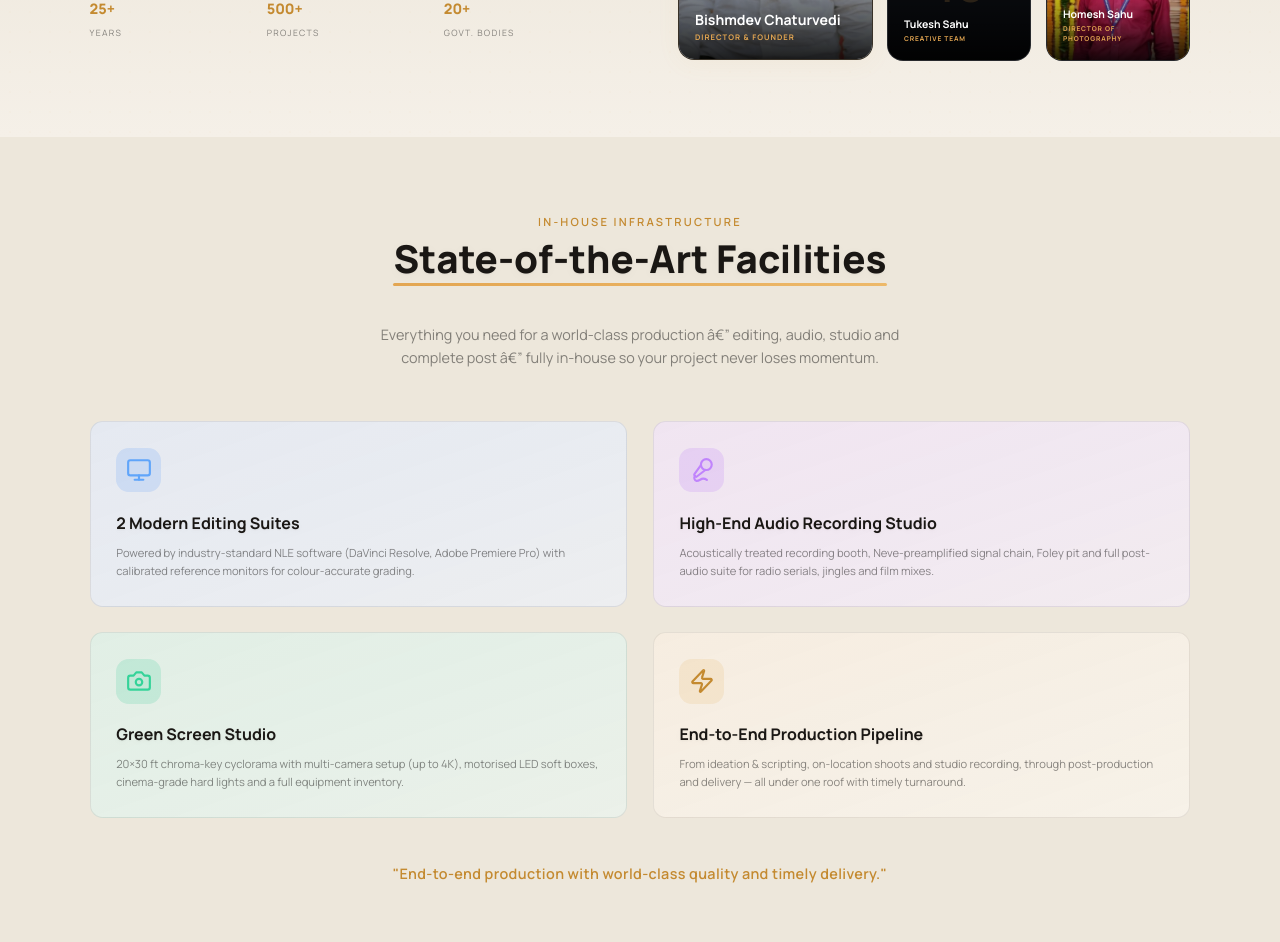
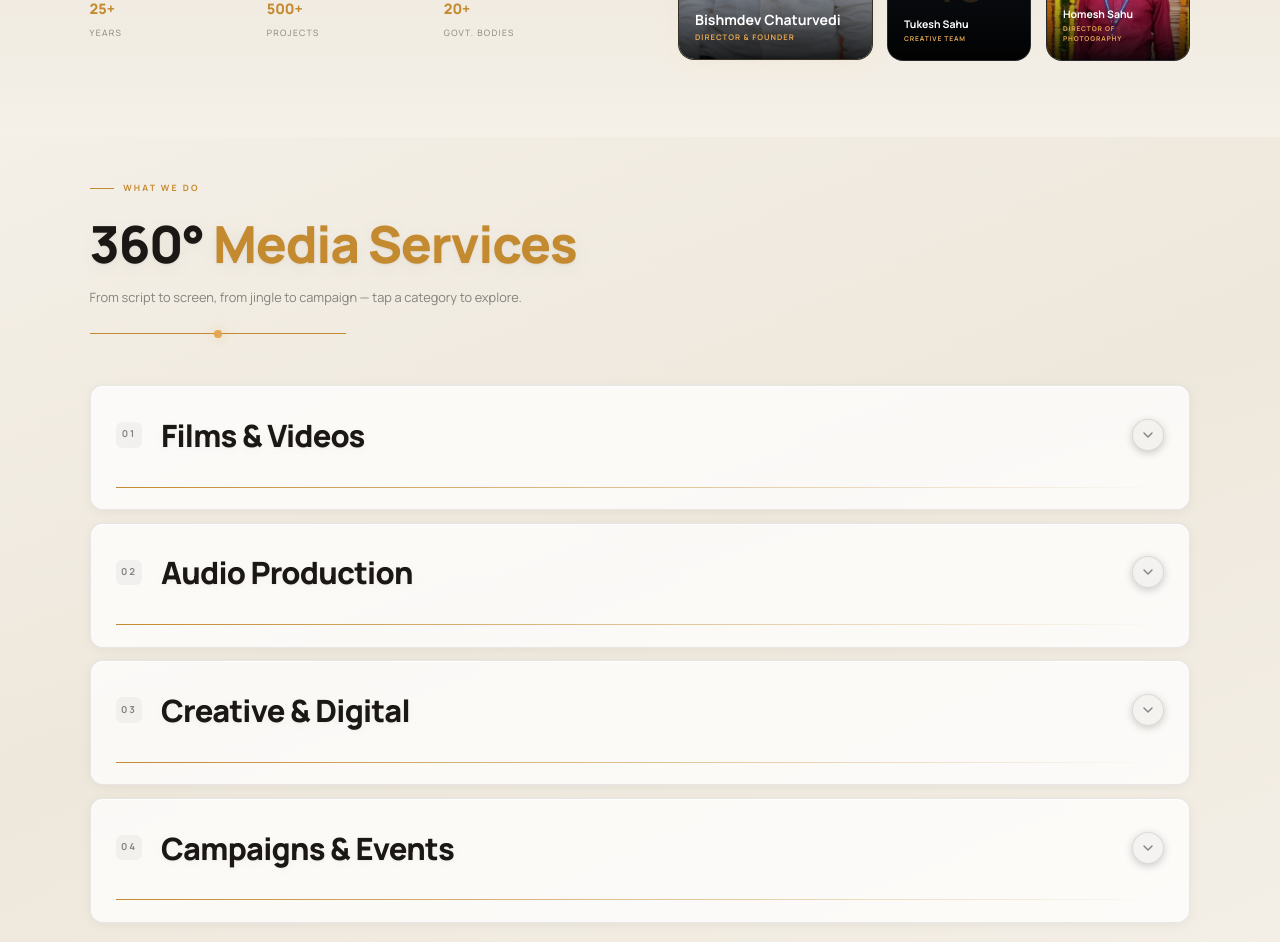
Before and after one commit to soubhagyadevchaturvedicse24-hub/BSR-Filmss, a Next.js app: page / in a window 1280 px wide. Shown: the part 2800-3742 px from the top of the page. Built offline with nearby package versions, Linux system fonts and the light colour scheme.

Commit message:
feat: remove In-House Infrastructure / Facilities section

```diff
--- a/src/app/page.tsx
+++ b/src/app/page.tsx
@@ -9,7 +9,6 @@ const Works = dynamic(() => import("@/components/Works"), { ssr: true });
 const About = dynamic(() => import("@/components/About"), { ssr: true });
 const Services = dynamic(() => import("@/components/Services"), { ssr: true });
 const Clients = dynamic(() => import("@/components/Clients"), { ssr: true });
-const Facilities = dynamic(() => import("@/components/Facilities"), { ssr: true });
 const Contact = dynamic(() => import("@/components/Contact"), { ssr: true });
 
 /**
@@ -17,12 +16,11 @@ const Contact = dynamic(() => import("@/components/Contact"), { ssr: true });
  *
  * Section Order:
  *  1. Hero (Canvas scroll-driven frame sequence)
- *  2. Selected Works / Showreel
- *  3. About Us & Vision
- *  4. State-of-the-Art Facilities
+ *  2. Clients & Partners (liquid glass over logo video)
+ *  3. Selected Works / Showreel
+ *  4. About Us & Team
  *  5. 360° Media Services
- *  6. Clients & Partners (liquid glass over logo video)
- *  7. Contact / Project Brief + Footer
+ *  6. Contact / Project Brief + Footer
  *
  * Note: "Why Choose BSR Films" liquid glass cards are embedded in the
  * Hero end-overlay — they appear over the final waterfall frame as a hook.
@@ -52,10 +50,7 @@ export default function Home() {
       {/* ── 4. About Us & Team ──────────────────────────────────────────────────── */}
       <About />
 
-      {/* ── 5. State-of-the-Art Facilities ────────────────────────────── */}
-      <Facilities />
-
-      {/* ── 6. 360° Media Services ─────────────────────────────────────────────── */}
+      {/* ── 5. 360° Media Services ─────────────────────────────────────────────── */}
       <Services />
 
       {/* ── 7. Contact + Footer ─────────────────────────────────────────── */}
--- a/src/components/Facilities.tsx
+++ /dev/null
@@ -1,129 +0,0 @@
-"use client";
-
-import { useRef, useState, useEffect } from "react";
-import { motion, useInView } from "framer-motion";
-import { Monitor, Mic2, Camera, Zap } from "lucide-react";
-
-const facilities = [
-  {
-    icon: Monitor,
-    title: "2 Modern Editing Suites",
-    body: "Powered by industry-standard NLE software (DaVinci Resolve, Adobe Premiere Pro) with calibrated reference monitors for colour-accurate grading.",
-    accent: "from-blue-500/10 to-blue-600/5",
-    iconBg: "bg-blue-500/15 text-blue-400",
-    border: "hover:border-blue-500/30",
-  },
-  {
-    icon: Mic2,
-    title: "High-End Audio Recording Studio",
-    body: "Acoustically treated recording booth, Neve-preamplified signal chain, Foley pit and full post-audio suite for radio serials, jingles and film mixes.",
-    accent: "from-purple-500/10 to-purple-600/5",
-    iconBg: "bg-purple-500/15 text-purple-400",
-    border: "hover:border-purple-500/30",
-  },
-  {
-    icon: Camera,
-    title: "Green Screen Studio",
-    body: "20×30 ft chroma-key cyclorama with multi-camera setup (up to 4K), motorised LED soft boxes, cinema-grade hard lights and a full equipment inventory.",
-    accent: "from-emerald-500/10 to-emerald-600/5",
-    iconBg: "bg-emerald-500/15 text-emerald-400",
-    border: "hover:border-emerald-500/30",
-  },
-  {
-    icon: Zap,
-    title: "End-to-End Production Pipeline",
-    body: "From ideation & scripting, on-location shoots and studio recording, through post-production and delivery — all under one roof with timely turnaround.",
-    accent: "from-[#E3A652]/10 to-[#E3A652]/5",
-    iconBg: "bg-[#E3A652]/15 text-[#E3A652]",
-    border: "hover:border-[#E3A652]/30",
-  },
-];
-
-/** Stagger multiplier: faster on mobile (single-column) to reduce perceived lag */
-const STAGGER_DESKTOP = 0.13;
-const STAGGER_MOBILE = 0.08;
-
-const makeCardVariants = (stagger: number, mobile: boolean) => ({
-  hidden: { opacity: 0, y: mobile ? 16 : 40 },
-  visible: (i: number) => ({
-    opacity: 1,
-    y: 0,
-    transition: { duration: mobile ? 0.35 : 0.75, delay: i * stagger, ease: [0.22, 1, 0.36, 1] },
-  }),
-});
-
-export default function Facilities() {
-  const sectionRef = useRef<HTMLElement>(null);
-  const inView = useInView(sectionRef, { once: true, margin: "-80px" });
-  const [isMobile, setIsMobile] = useState(false);
-
-  useEffect(() => {
-    setIsMobile(window.innerWidth < 768);
-  }, []);
-
-  const cardVariants = makeCardVariants(isMobile ? STAGGER_MOBILE : STAGGER_DESKTOP, isMobile);
-
-  return (
-    <section
-      id="facilities"
-      ref={sectionRef}
-      className="section-padding bg-secondary-var"
-      aria-label="BSR Films state-of-the-art facilities"
-    >
-      <div className="max-w-screen-xl mx-auto">
-        {/* Header */}
-        <motion.div
-          initial={isMobile ? { opacity: 0, y: 12 } : { opacity: 0, y: 30 }}
-          animate={inView ? { opacity: 1, y: 0 } : {}}
-          transition={{ duration: isMobile ? 0.35 : 0.8 }}
-          className="text-center mb-16"
-        >
-          <p className="text-[#E3A652] text-sm font-semibold tracking-[0.2em] uppercase mb-3">
-            In-House Infrastructure
-          </p>
-          <h2 className="text-4xl md:text-5xl font-extrabold text-white gold-underline mx-auto inline-block mb-6">
-            State-of-the-Art Facilities
-          </h2>
-          <p className="text-gray-400 text-lg max-w-2xl mx-auto mt-8 leading-relaxed">
-            Everything you need for a world-class production â€” editing, audio, studio and
-            complete post â€” fully in-house so your project never loses momentum.
-          </p>
-        </motion.div>
-
-        {/* Facilities Grid */}
-        <div className="grid grid-cols-1 md:grid-cols-2 gap-6 lg:gap-8">
-          {facilities.map((f, i) => (
-            <motion.div
-              key={f.title}
-              custom={i}
-              variants={cardVariants}
-              initial="hidden"
-              animate={inView ? "visible" : "hidden"}
-              className={`relative group rounded-2xl p-8 bg-gradient-to-br ${f.accent} bg-[#1A1C23] border border-white/5 ${f.border} transition-all duration-400 overflow-hidden`}
-            >
-              {/* Subtle glow on hover */}
-              <div className="absolute inset-0 opacity-0 group-hover:opacity-100 transition-opacity duration-500 rounded-2xl bg-white/[0.01]" />
-
-              <div className={`inline-flex w-14 h-14 rounded-2xl items-center justify-center mb-6 ${f.iconBg}`}>
-                <f.icon size={26} />
-              </div>
-
-              <h3 className="text-white text-xl font-bold mb-3">{f.title}</h3>
-              <p className="text-gray-400 leading-relaxed text-sm">{f.body}</p>
-            </motion.div>
-          ))}
-        </div>
-
-        {/* Bottom tagline */}
-        <motion.p
-          initial={{ opacity: 0 }}
-          animate={inView ? { opacity: 1 } : {}}
-          transition={{ delay: 0.7, duration: 0.8 }}
-          className="text-center text-[#E3A652] font-semibold text-lg mt-14 tracking-wide"
-        >
-          "End-to-end production with world-class quality and timely delivery."
-        </motion.p>
-      </div>
-    </section>
-  );
-}
```
